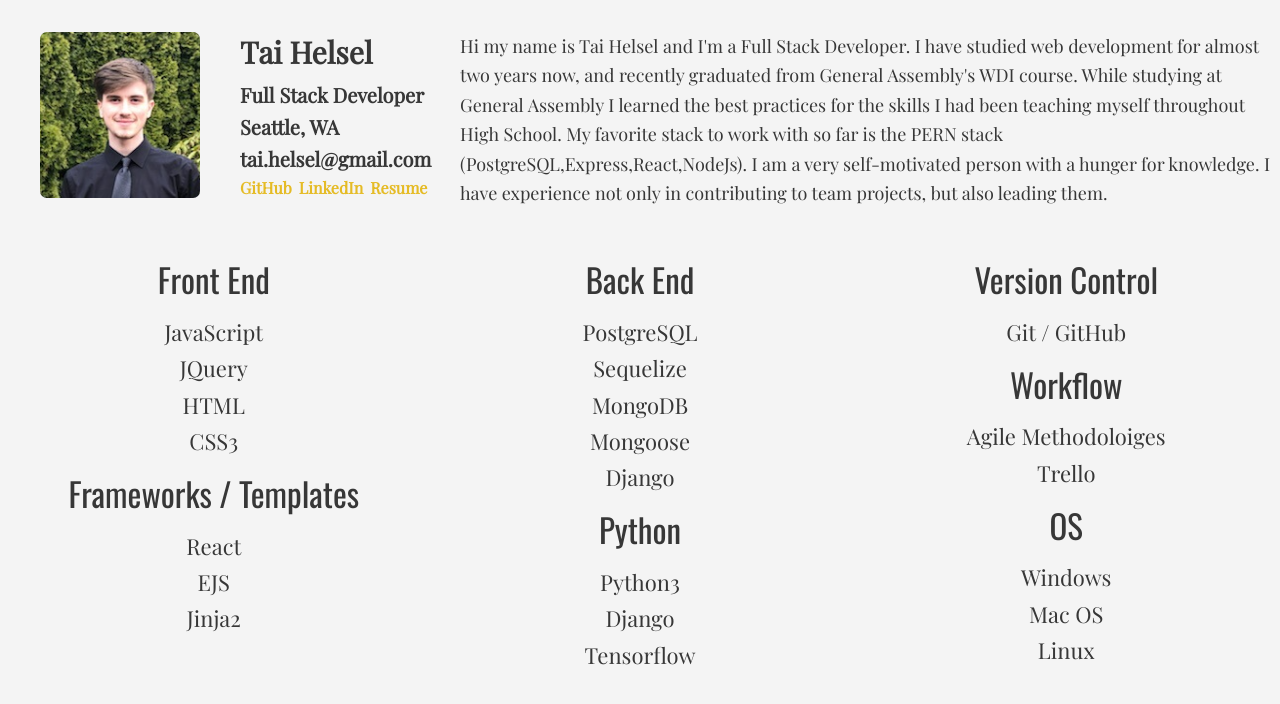
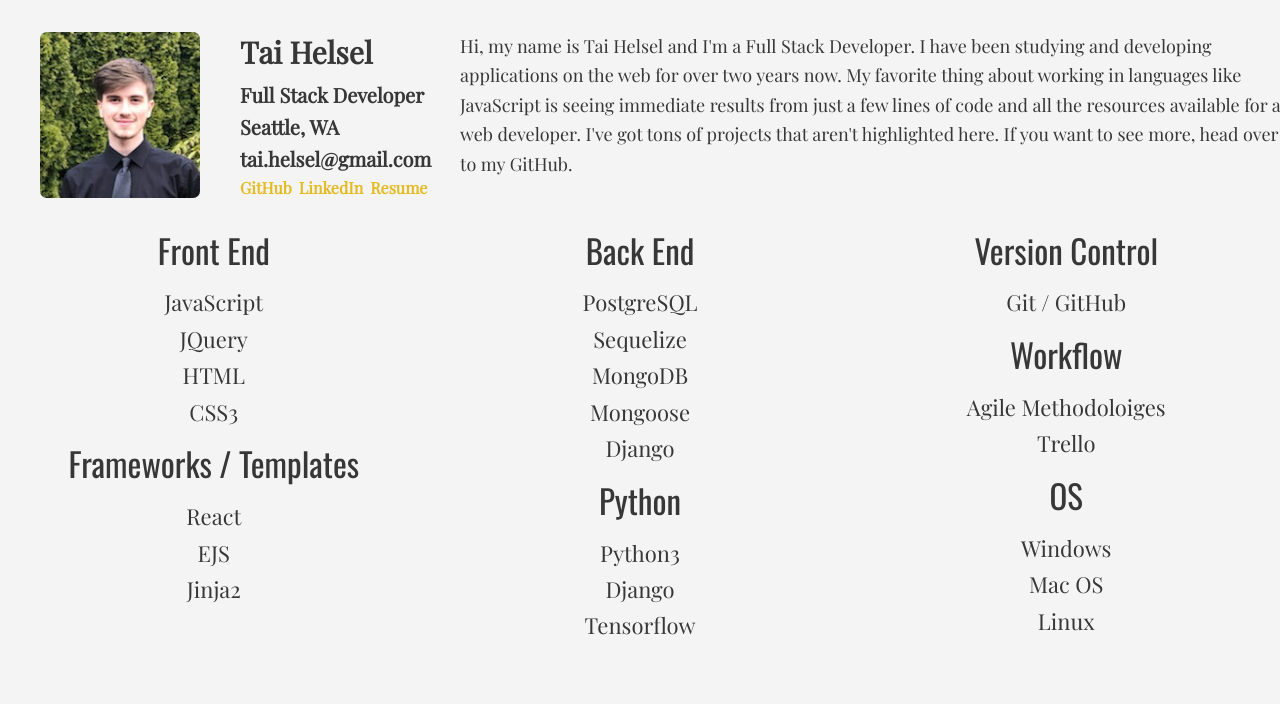
Before and after one commit to taihelsel/portfolio-v2, a React (Create React App) app: page / in a window 1280 px wide. Shown: the top 704 px of the page. Built offline with nearby package versions, Linux system fonts and the light colour scheme.

Commit message:
updated bio

```diff
--- a/src/components/Landing/Landing.js
+++ b/src/components/Landing/Landing.js
@@ -17,7 +17,7 @@ const Landing = () => {
                     <li><a href="https://resume.creddle.io/resume/v8ri9fi0fi" target="_blank">Resume</a></li>
                 </ul>
             </div>
-            <p id="about-text">Hi my name is Tai Helsel and I'm a Full Stack Developer. I have studied web development for almost two years now, and recently graduated from General Assembly's WDI course.  While studying at General Assembly I learned the best practices for the skills I had been teaching myself throughout High School. My favorite stack to work with so far is the PERN stack (PostgreSQL,Express,React,NodeJs). I am a very self-motivated person with a hunger for knowledge. I have experience not only in contributing to team projects, but also leading them.</p>
+            <p id="about-text">Hi, my name is Tai Helsel and I'm a Full Stack Developer. I have been studying and developing applications on the web for over two years now. My favorite thing about working in languages like JavaScript is seeing immediate results from just a few lines of code and all the resources available for a web developer. I've got tons of projects that aren't highlighted here. If you want to see more, head over to my GitHub.</p>
         </div>
         <div id="landing-skills">
             <ul className="skills-list">
```
Also changed, not shown: package.json (+5 -5 lines), 1 other file (tests, documents, lock files or other folders).
